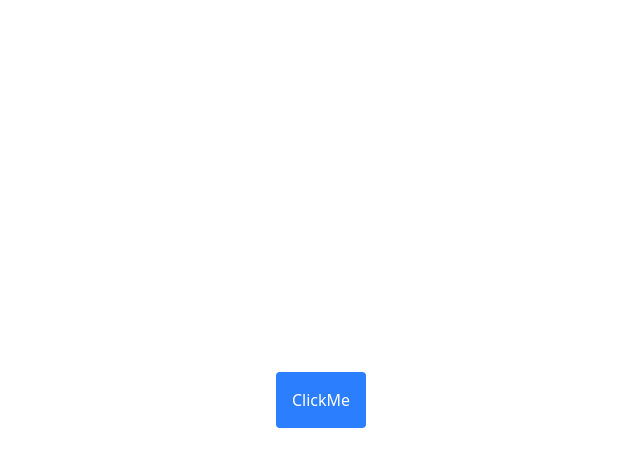
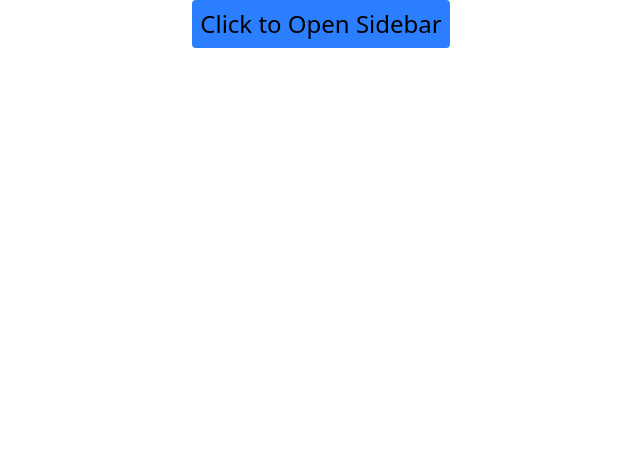
Before and after one commit to G1DY/FramerMotion, a React (Vite) app: page / in a window 1280 px wide. Shown: the top 466 px of the page, without its empty margins (319-959 px from the left). Built offline with nearby package versions, Linux system fonts and the light colour scheme.

Commit message:
a sidebar with framer motion

```diff
--- a/src/App.tsx
+++ b/src/App.tsx
@@ -1,9 +1,8 @@
-import FadingComponent from "./FadingComponent";
-import SequentialAnimation from "./SequentialAnimation";
+import SidebarAnimation from "./SidebarAnimation";
 
 const App = () => {
   return (
-    <div className="justify-center flex h-screen items-center">
+    <div>
       {/* <PulsingButton /> */}
       {/* <BouncingLoader /> */}
       {/* <FlippingCard /> */}
@@ -18,7 +17,8 @@ const App = () => {
       {/* <Skew /> */}
       {/* <ScaleRotate /> */}
       {/* <SequentialAnimation /> */}
-      <FadingComponent />
+      {/* <FadingComponent /> */}
+      <SidebarAnimation />
     </div>
   );
 };
--- /dev/null
+++ b/src/SidebarAnimation.tsx
@@ -0,0 +1,25 @@
+import { motion } from "framer-motion";
+import { useState } from "react";
+
+const SidebarAnimation = () => {
+  const [isOpen, setIsOpen] = useState(false);
+  return (
+    <div className="justify-center flex">
+      <button
+        className="bg-blue-500 rounded text-2xl p-2 cursor-pointer"
+        onClick={() => setIsOpen(!isOpen)}
+      >
+        Click to Open Sidebar
+      </button>
+      <motion.div
+        className={`fixed left-0 w-64 top-0 h-full bg-gray-400 text-white ${
+          isOpen ? "" : "translate-x"
+        }`}
+        initial={{ x: "0%" }}
+        animate={{ x: isOpen ? "0%" : "-100%" }}
+        transition={{ duration: 0.5 }}
+      ></motion.div>
+    </div>
+  );
+};
+export default SidebarAnimation;
```
